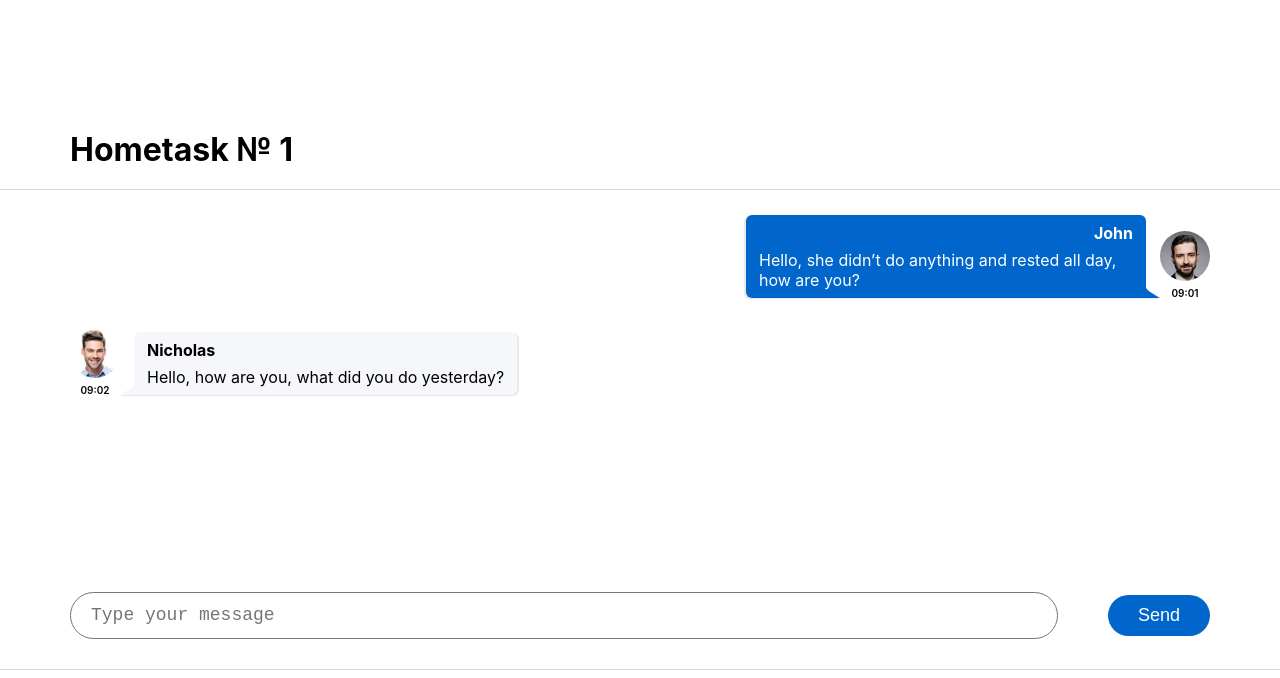
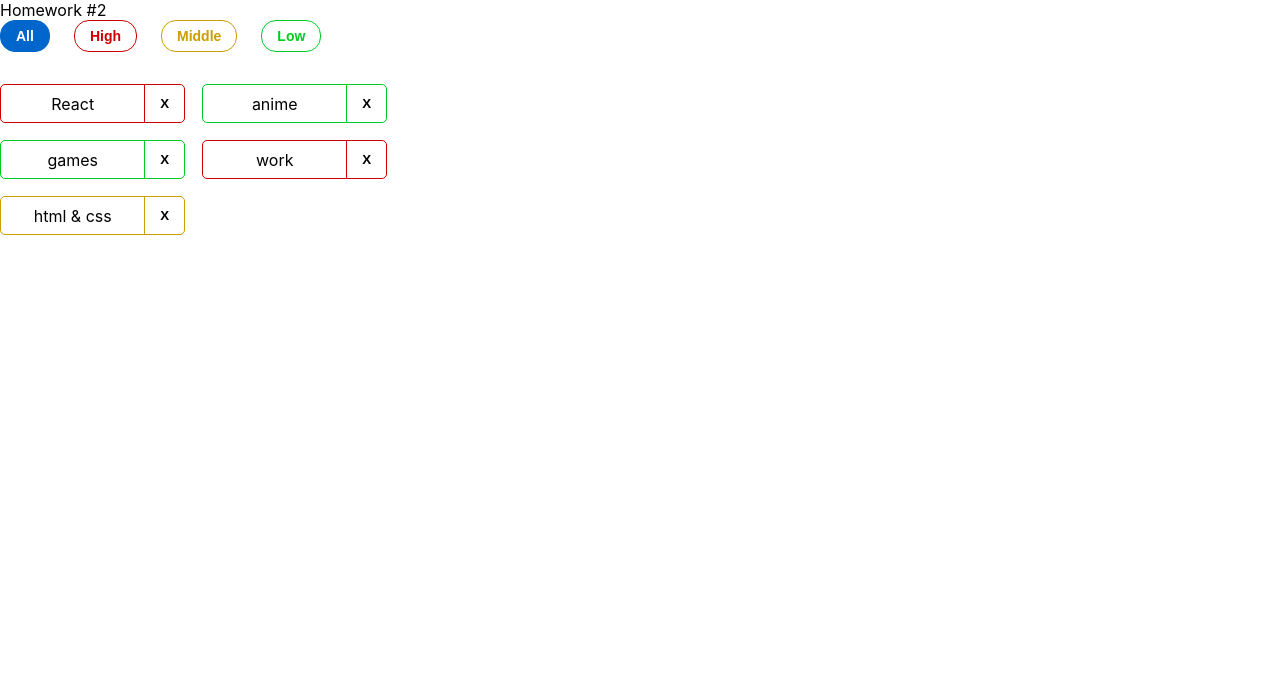
Before and after one commit to ShkAlexO/training-second, a React (Create React App) app: page / in a window 1280 px wide. Shown: the top 678 px of the page. Built offline with nearby package versions, Linux system fonts and the light colour scheme.

Commit message:
add HW hw02

```diff
--- a/src/s1-main/App.tsx
+++ b/src/s1-main/App.tsx
@@ -1,13 +1,13 @@
 import React from 'react'
 import s from './App.module.css'
-import HW1 from '../s2-homeworks/hw01/HW1'
+import HW2 from "../s2-homeworks/hw02/HW2";
 
 function App() {
     return (
         <div className={s.App}>
-            <HW1/>
+            {/*<HW1/>*/}
             {/*раскомментировать по ходу выполнения*/}
-            {/*<HW2/>*/}
+            <HW2/>
             {/*<HW3/>*/}
             {/*<HW4/>*/}
 
--- a/src/s2-homeworks/hw02/HW2.tsx
+++ b/src/s2-homeworks/hw02/HW2.tsx
@@ -17,16 +17,16 @@
 * */
 
 // types
-export type AffairPriorityType = any // need to fix any
+export type AffairPriorityType = 'high' | 'middle' | 'low' // need to fix any
 export type AffairType = {
-    _id: any // need to fix any
-    name: any // need to fix any
+    _id: number // need to fix any
+    name: string // need to fix any
     priority: AffairPriorityType
 }
 export type FilterType = 'all' | AffairPriorityType
 
 // constants
-const defaultAffairs: any = [ // need to fix any
+const defaultAffairs: AffairType[] = [ // need to fix any
     {_id: 1, name: 'React', priority: 'high'}, // студенты могут изменить содержимое name и количество элементов в массиве, ...priority не менять!
     {_id: 2, name: 'anime', priority: 'low'},
     {_id: 3, name: 'games', priority: 'low'},
@@ -35,23 +35,24 @@
 ]
 
 // pure helper functions
-export const filterAffairs = (affairs: any, filter: any): any => { // need to fix any
-
-
-    return affairs // need to fix
+export const filterAffairs = (affairs: AffairType[], filter: FilterType): AffairType[] => {
+    // need to fix any
+    // return affairs need to fix
+    return [...affairs.filter(a => filter === 'all' ? a : (a.priority === filter) )] // need to fix
 }
-export const deleteAffair = (affairs: any, _id: any): any => { // need to fix any
-
-    return affairs // need to fix
+export const deleteAffair = (affairs: AffairType[], _id: number): AffairType[] => { // need to fix any
+    //return affairs  need to fix
+    return affairs.filter(a => a._id !== _id ) // need to fix
 }
 
 function HW2() {
-    const [affairs, setAffairs] = useState<any>(defaultAffairs) // need to fix any
+    const [affairs, setAffairs] = useState<AffairType[]>(defaultAffairs) // need to fix any
     const [filter, setFilter] = useState<FilterType>('all')
 
     const filteredAffairs = filterAffairs(affairs, filter)
-    const deleteAffairCallback = (_id: any) => { // need to fix any
+    const deleteAffairCallback = (_id: number) => { // need to fix any
         // need to fix
+        setAffairs(deleteAffair(affairs, _id))
     }
 
     return (
--- a/src/s2-homeworks/hw02/affairs/Affairs.tsx
+++ b/src/s2-homeworks/hw02/affairs/Affairs.tsx
@@ -4,24 +4,24 @@
 import s from './Affairs.module.css'
 
 type AffairsPropsType = {
-    data: any // need to fix any
-    setFilter: any
-    deleteAffairCallback: any
+    data: AffairType[] // need to fix any
+    setFilter: (value:FilterType) => void
+    deleteAffairCallback: (id:number) => void
     filter: FilterType
 }
 
 function Affairs(props: AffairsPropsType) {
     const setAll = () => {
-        // need to fix
+        props.setFilter('all')
     }
     const setHigh = () => {
-        // need to fix
+        props.setFilter('high')
     }
     const setMiddle = () => {
-        // need to fix
+        props.setFilter('middle')
     }
     const setLow = () => {
-        // need to fix
+        props.setFilter('low')
     }
 
     const cnAll = s.button + ' ' + s.all + (props.filter === 'all' ? ' ' + s.active : '')
--- a/src/s2-homeworks/hw02/affairs/affair/Affair.tsx
+++ b/src/s2-homeworks/hw02/affairs/affair/Affair.tsx
@@ -6,12 +6,13 @@
 type AffairPropsType = {
     // key не нужно типизировать
     affair: AffairType
-    deleteAffairCallback: any // need to fix any
+    deleteAffairCallback: (id: number) => void // need to fix any
 }
 
 function Affair(props: AffairPropsType) {
     const deleteCallback = () => {
         // need to fix
+        props.deleteAffairCallback(props.affair._id)
     }
 
     const nameClass = s.name + ' ' + s2[props.affair.priority]
@@ -25,7 +26,7 @@
         >
             <div id={'hw2-name-' + props.affair._id} className={nameClass}>
                 {/*создаёт студент*/}
-
+                {props.affair.name}
                 {/**/}
             </div>
             <div id={'hw2-priority-' + props.affair._id} hidden>
@@ -35,8 +36,7 @@
             <button
                 id={'hw2-button-delete-' + props.affair._id}
                 className={buttonClass}
-                // need to fix
-
+                onClick={deleteCallback}// need to fix
             >
                 {/*текст кнопки могут изменить студенты*/}
                 X
```
